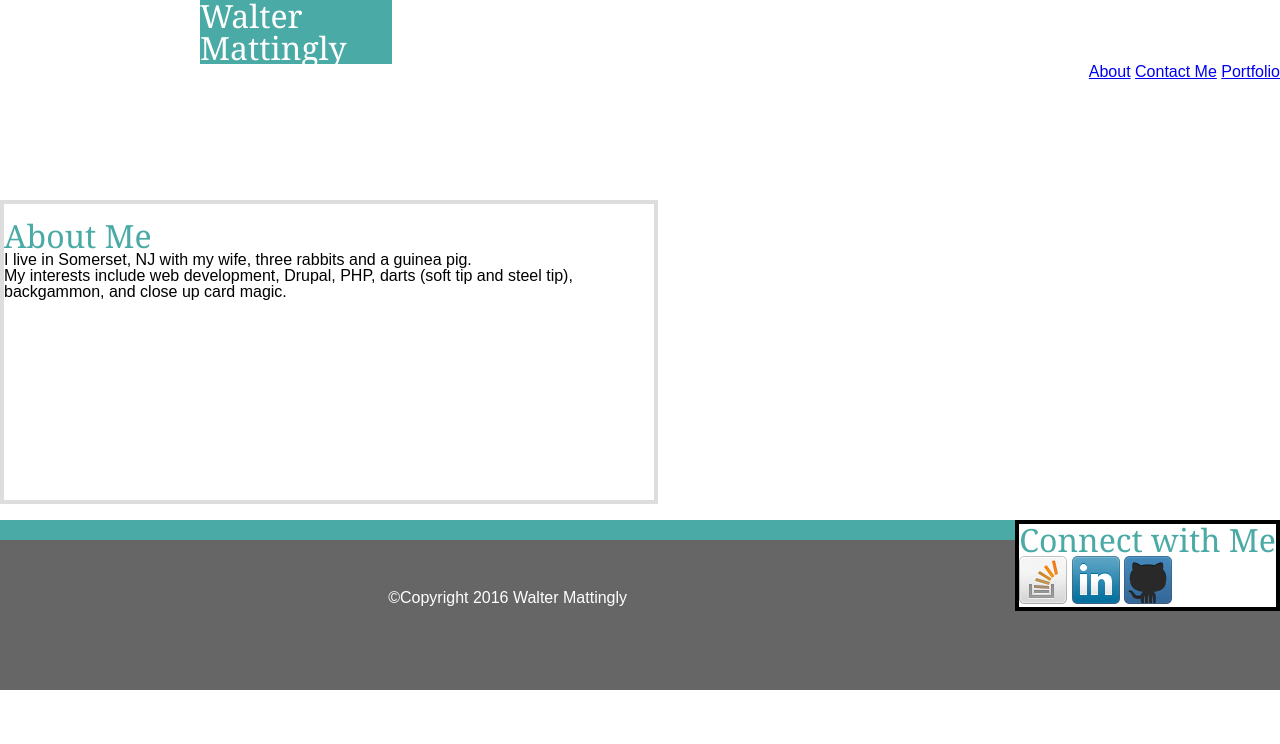
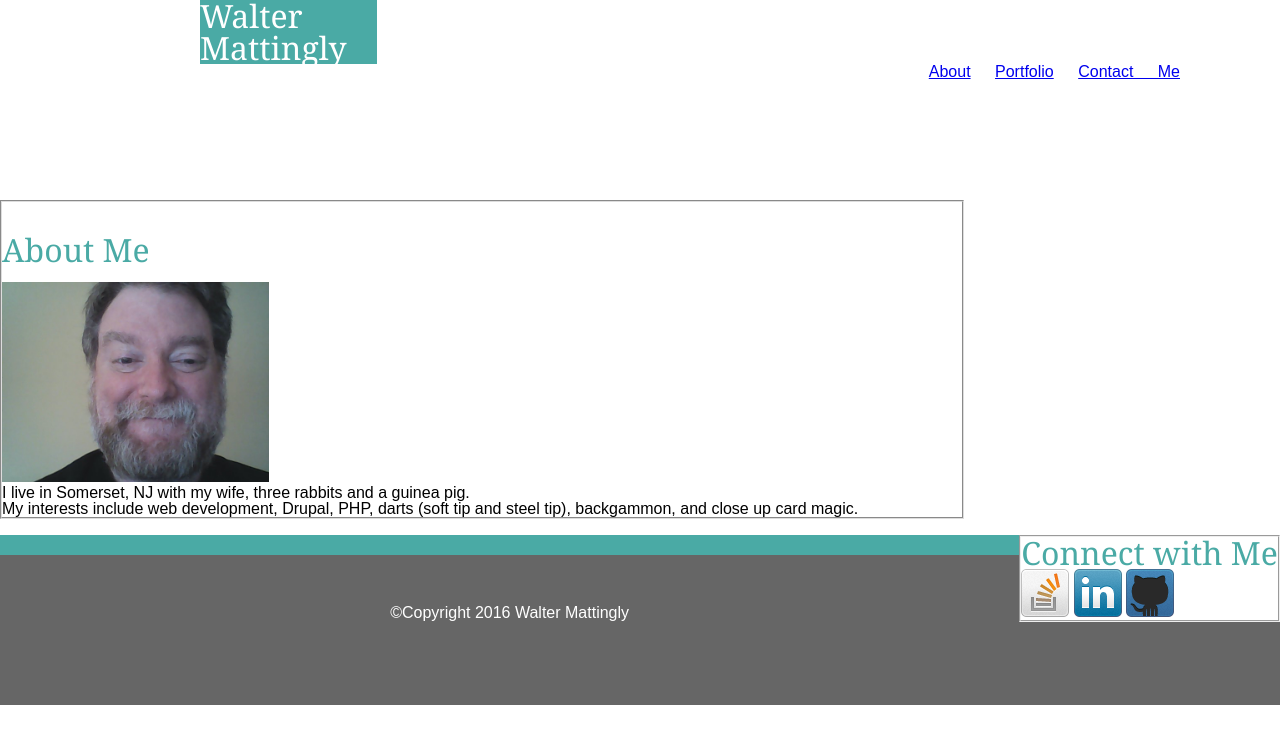
Before and after one commit to waltdakind/Portfolio, a PHP site: page / in a window 1280 px wide. Shown: the top 744 px of the page. Run offline with PHP 8.4, Linux system fonts and the light colour scheme.

Commit message:
more CSS adjustments

```diff
--- a/assets/css/style.css
+++ b/assets/css/style.css
@@ -3,19 +3,24 @@ border-color: #cccccc;
 border-style: solid;
 border-size: 4px;
 min-height: 200px;
-
+max-height: 250px;
+word-spacing: 20px;
 }
 h1 {
 	font-family: 'Georgia', Times, Times New Roman, serif;
 	font-size: 32px;
 	background: white;
 	color:#4aaaa5;
+
 }
+
 
 body {
 font-family: 'Arial', 'Helvetica Neue', Helvetica, sans-serif;
+background-image: "assets/images/b-ground-img.png";
 
 }
+
 
 footer {
 text-align: center;
@@ -30,16 +35,19 @@ border-color:#4aaaa5;
 }
 
 nav {
-float:right;
+
 vertical-align: bottom;
+margin-right: 100px;
+}
+
+
+img {
+
+
+max-width: 300px;
+max-height: 200px;
 
 }
-
-aside {
-width: 20%;
-float: right;
-max-width: 270px;}
-
 .logo {
 	background: #4aaaa5;
 	max-width: 15%;
@@ -48,16 +56,26 @@ max-width: 270px;}
 	color: white;
 	font-style: bold;
 	margin-left: 200px;
+}
 
+.navbar {
+	float: right;
 
 }
-
 .container {
 	background: #ffffff;
-	border-width: 4px;
-	border-style: solid;
+	border-width: 2px;
+	border-style: groove;
 	background: #ffffff;
 	border-color:#dddddd;
+	max-width: 960px;
+
+	}
+
+.bio {
+	background: #ffffff;
+	border-width: 2px;
+	border-style: groove;
 	max-width: 650px;
 	padding-bottom: 200px;
 	}
@@ -66,6 +84,7 @@ max-width: 270px;}
 	float: right;
 	max-width: 270px;
 	background: #ffffff;
-	border-width: 4px;
-	border-style: solid;
+	border-width: 2px;
+	border-style: groove;
+
 }
--- a/index.html
+++ b/index.html
@@ -14,29 +14,30 @@
 
 
 
-
+	<nav>
 	<h2>
 
 	<div class = "logo">
 			Walter Mattingly
 	</div>
-	<nav>
+	<div class="navbar">
 		<a href="index.html">About</a>
-
+		<a href="portfolio.html">Portfolio</a>
 		<a href="contact.html">Contact Me</a>
-
-		<a href="portfolio.html">Portfolio</a>
-
 	</h2>
-
+	</div>
 	</nav>
 
 </header>
-	<div class = "container"
+<div class = "container"
+	<div class="bio">
 		<br>
 		<br>
-		<h1>About Me</h1>
+		<h1>About Me</h1><br>
+
+		<img src="assets/images/fuzzyface.jpg" alt="Profile pic">
 		<p>
+
 		I live in Somerset, NJ with my wife, three rabbits and a guinea pig.
 		</p>
 		My interests include web development, Drupal, PHP, darts (soft tip and steel tip), backgammon, and close up card magic.
@@ -46,15 +47,15 @@
 
 
 <br>
-<div class = "sidebar">
+	<div class = "sidebar">
 <h1> Connect with Me </h1>
 		<a href = "http://stackexchange.com/users/5986754/walter-mattingly"> <img src="assets/images/stackoverflow-48x48.png" alt="StackOverflow Profile"></a>
 
 		<a href="http://www.linkedin.com/in/waltermattingly"><img src="assets/images/linkedin-48x48.png" alt="LinkedIn Profile"></a>
 
 		<a href="https://github.com/waltdakind"><img src="assets/images/github_blue-48x48.png" alt=""></a>
+	</div>
 </div>
-
 
 
 
```
Also changed, not shown: assets/images/b-ground-img.PNG (added).
